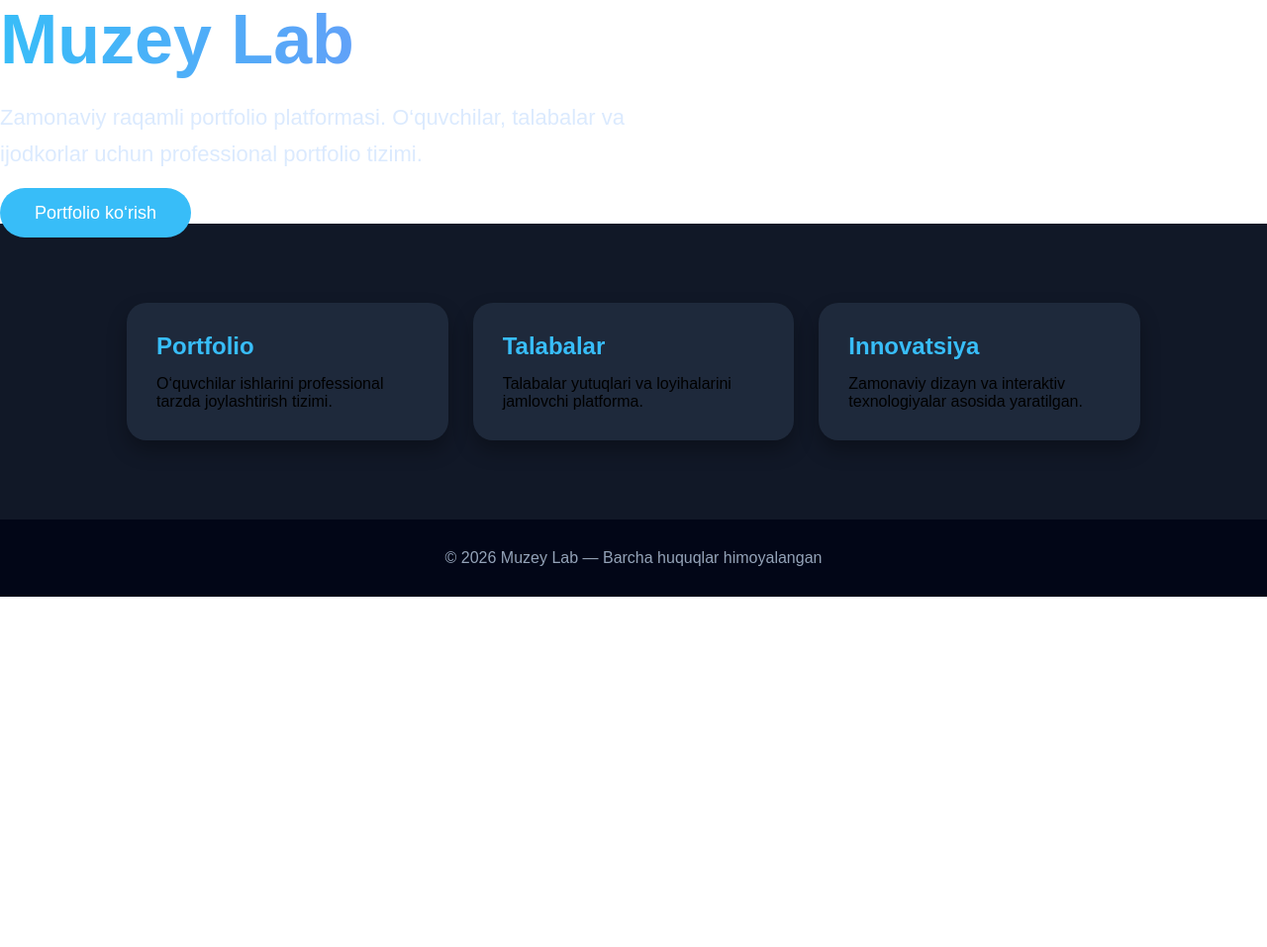
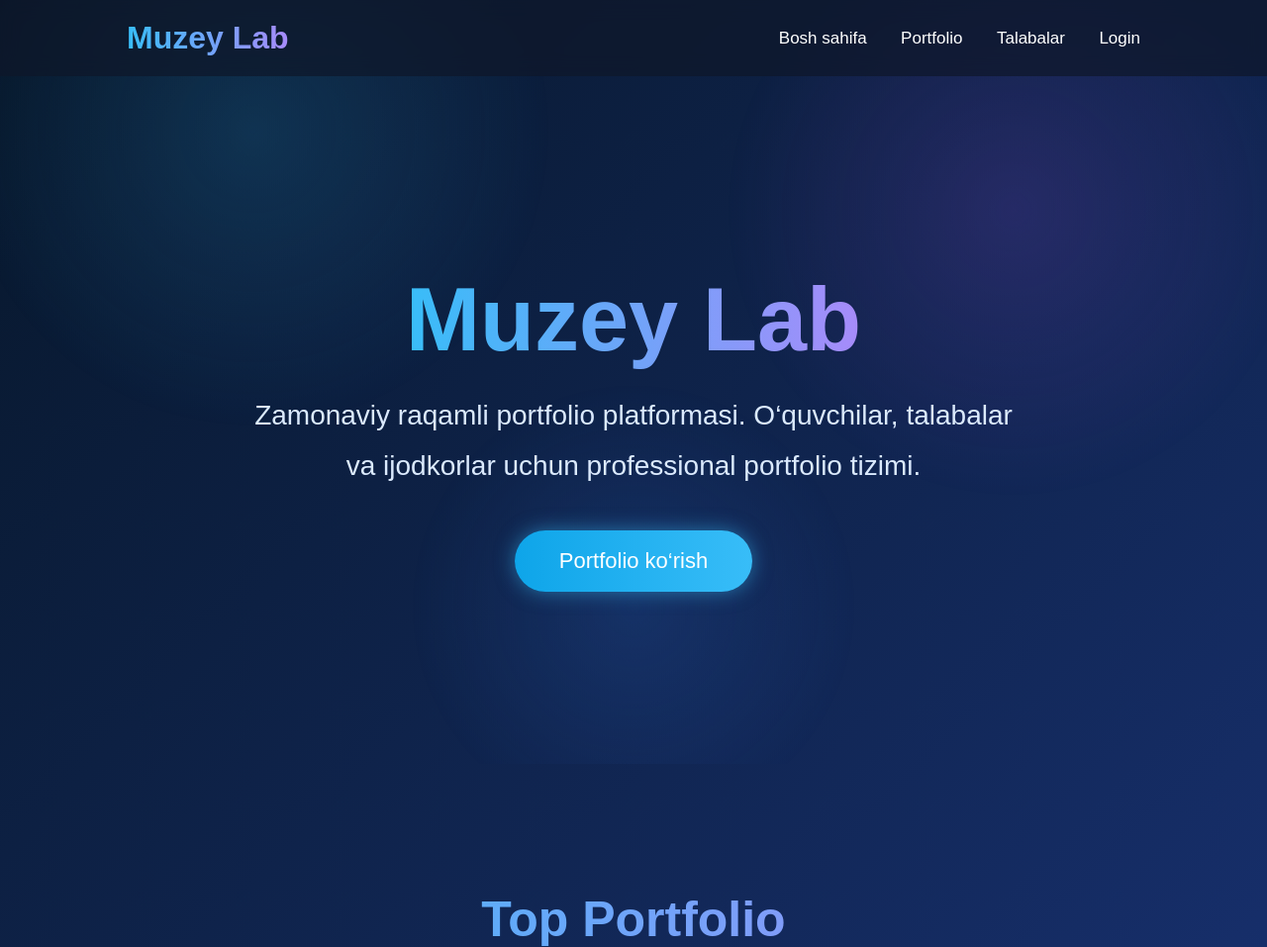
Before and after one commit to javlonbek1994/portfolio-site, a Flask app: page / in a window 1280 px wide. Shown: the top 957 px of the page at 99% size. Before the commit the page ends 603 px from the top, so only its background shows below. Run offline with Flask 3, Linux system fonts and the light colour scheme.

Commit message:
Update index.html

```diff
--- a/templates/index.html
+++ b/templates/index.html
@@ -1,29 +1,28 @@
 <!DOCTYPE html>
 <html lang="uz">
 <head>
+  <link rel="stylesheet" href="{{ url_for('static', filename='style.css') }}">
   <meta charset="UTF-8">
   <meta name="viewport" content="width=device-width, initial-scale=1.0">
   <title>Muzey Lab Portfolio</title>
 
-  <style>
-    *{
-      margin:0;
-      padding:0;
-      box-sizing:border-box;
-      font-family:Arial, sans-serif;
-    }
+</head>
 
 <body>
+
 <div class="bg-animation"></div>
+
 <nav class="navbar">
+
   <h2 class="logo">Muzey Lab</h2>
 
   <div class="menu">
     <a href="#">Bosh sahifa</a>
     <a href="#">Portfolio</a>
     <a href="#">Talabalar</a>
-    <a href="#">Bog‘lanish</a>
+    <a href="/login">Login</a>
   </div>
+
 </nav>
 
 <section class="hero">
@@ -67,136 +66,6 @@
 
 </section>
 
-</body>
-    }
-
-    .hero{
-      height:100vh;
-      display:flex;
-      justify-content:center;
-      align-items:center;
-      text-align:center;
-      flex-direction:column;
-      background:linear-gradient(135deg,#0f172a,#1e293b,#3b82f6);
-      animation:bgMove 10s infinite alternate;
-      padding:20px;
-    }
-
-    @keyframes bgMove{
-      0%{
-        background-position:left;
-      }
-      100%{
-        background-position:right;
-      }
-    }
-
-    .hero h1{
-      font-size:70px;
-      margin-bottom:20px;
-      background:linear-gradient(to right,#38bdf8,#818cf8,#c084fc);
-      -webkit-background-clip:text;
-      -webkit-text-fill-color:transparent;
-    }
-
-    .hero p{
-      font-size:22px;
-      max-width:700px;
-      line-height:1.7;
-      color:#dbeafe;
-      margin-bottom:30px;
-    }
-
-    .btn{
-      padding:15px 35px;
-      border:none;
-      border-radius:50px;
-      background:#38bdf8;
-      color:white;
-      font-size:18px;
-      cursor:pointer;
-      transition:0.3s;
-      text-decoration:none;
-    }
-
-    .btn:hover{
-      background:#2563eb;
-      transform:scale(1.05);
-    }
-
-    .cards{
-      display:grid;
-      grid-template-columns:repeat(auto-fit,minmax(250px,1fr));
-      gap:25px;
-      padding:80px 10%;
-      background:#111827;
-    }
-
-    .card{
-      background:#1e293b;
-      padding:30px;
-      border-radius:20px;
-      transition:0.3s;
-      box-shadow:0 10px 20px rgba(0,0,0,0.3);
-    }
-
-    .card:hover{
-      transform:translateY(-10px);
-      background:#334155;
-    }
-
-    .card h2{
-      margin-bottom:15px;
-      color:#38bdf8;
-    }
-
-    .footer{
-      padding:30px;
-      text-align:center;
-      background:#020617;
-      color:#94a3b8;
-    }
-  </style>
-</head>
-
-<body>
-
-  <section class="hero">
-    <h1>Muzey Lab</h1>
-
-    <p>
-      Zamonaviy raqamli portfolio platformasi.
-      O‘quvchilar, talabalar va ijodkorlar uchun professional portfolio tizimi.
-    </p>
-
-    <a href="#" class="btn">Portfolio ko‘rish</a>
-  </section>
-
-  <section class="cards">
-
-    <div class="card">
-      <h2>Portfolio</h2>
-      <p>
-        O‘quvchilar ishlarini professional tarzda joylashtirish tizimi.
-      </p>
-    </div>
-
-    <div class="card">
-      <h2>Talabalar</h2>
-      <p>
-        Talabalar yutuqlari va loyihalarini jamlovchi platforma.
-      </p>
-    </div>
-
-    <div class="card">
-      <h2>Innovatsiya</h2>
-      <p>
-        Zamonaviy dizayn va interaktiv texnologiyalar asosida yaratilgan.
-      </p>
-    </div>
-
-  </section>
-
 <div class="footer">
   © 2026 Muzey Lab — Barcha huquqlar himoyalangan
 </div>
```
Lines whose indentation alone changed are shown as unchanged.
